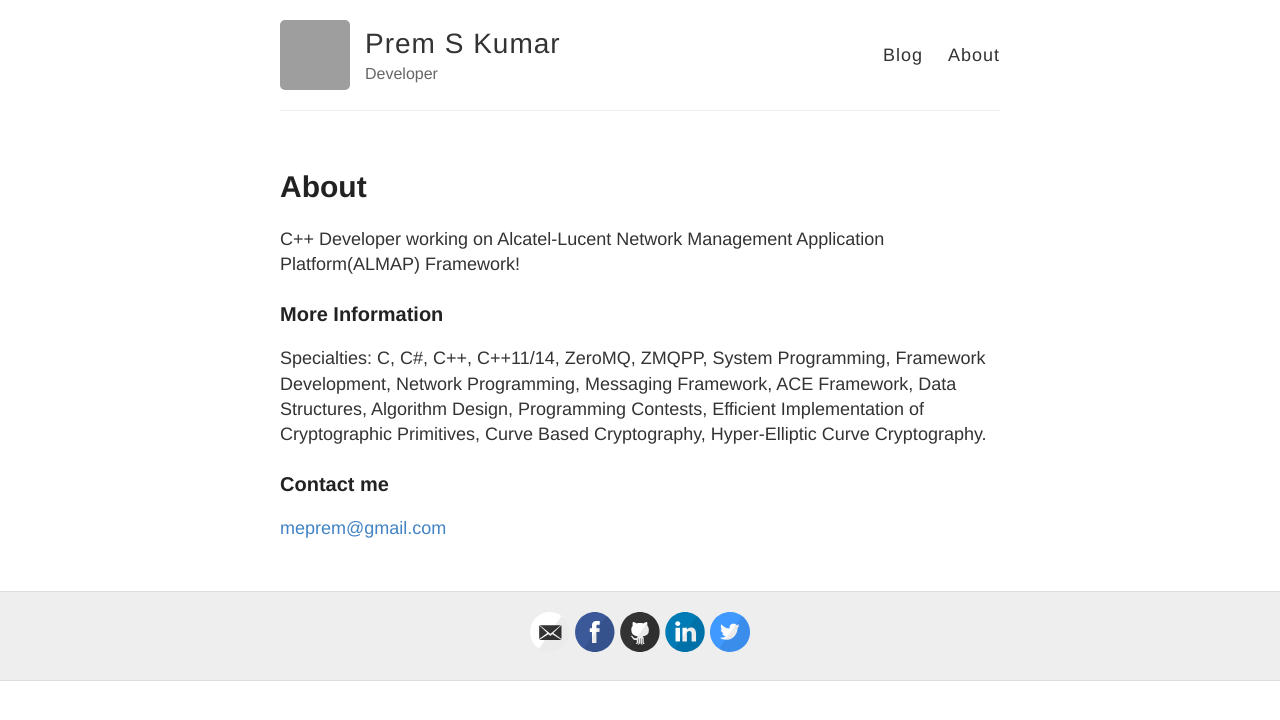
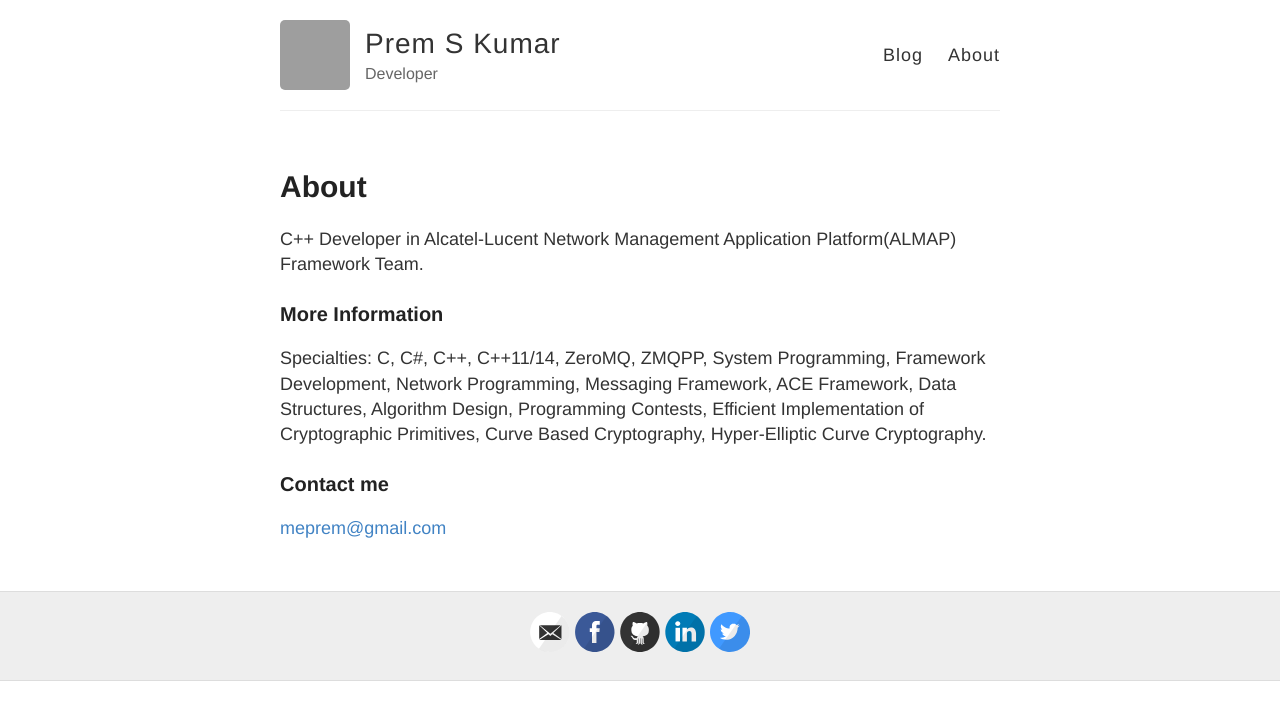
Before and after one commit to meprem/meprem.github.io, a Jekyll site: the page built from about.md, in a window 1280 px wide. Shown: the top 720 px of the page. Built offline with Jekyll 4.4.1, drawn with Linux system fonts in a browser that asks for light colours; Markdown is read by kramdown in place of the engine named in the settings; grey boxes are pictures that could not be loaded.

Commit message:
Update about.md

```diff
--- a/about.md
+++ b/about.md
@@ -4,7 +4,7 @@ title: About
 permalink: /about/
 ---
 
-C++ Developer working on Alcatel-Lucent Network Management Application Platform(ALMAP) Framework!
+C++ Developer in Alcatel-Lucent Network Management Application Platform(ALMAP) Framework Team.
 
 ### More Information
 
```
